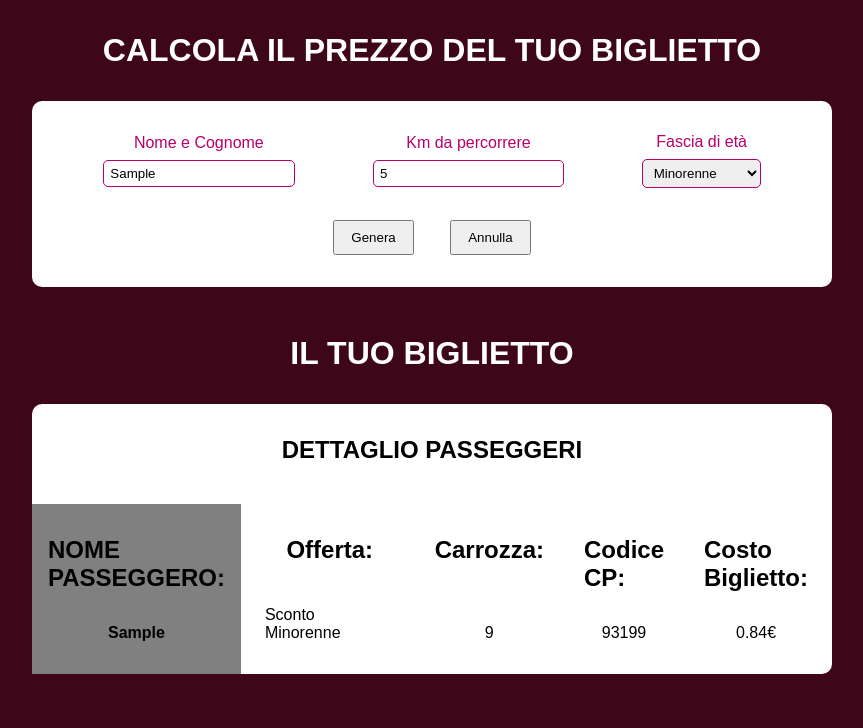
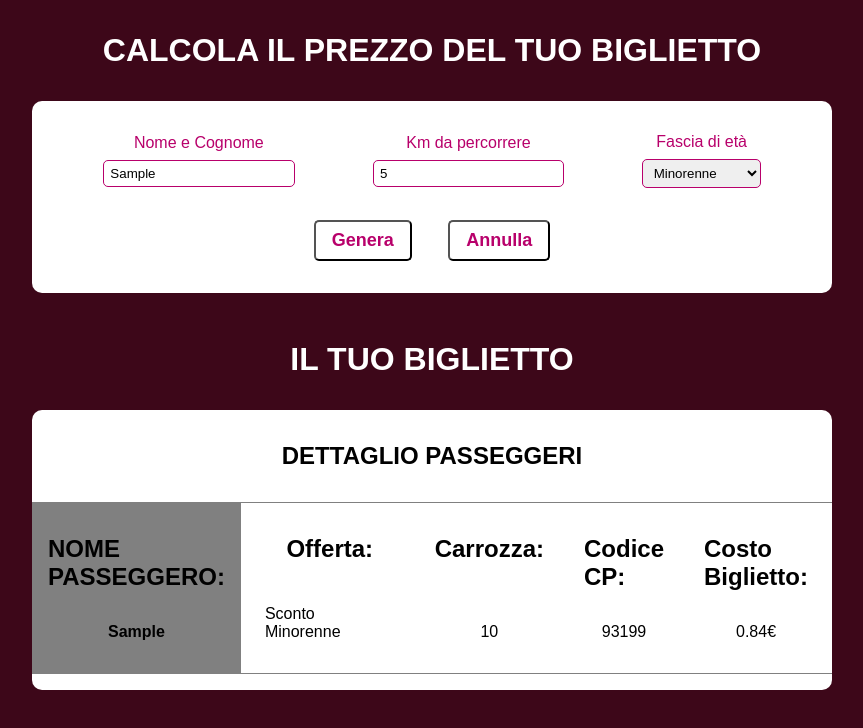
Before and after one commit to FrancescoViterbo/js-biglietto-treno-form, a plain HTML site: page index.html in a window 1280 px wide. Both pictures are taken after typing "Sample", "5" into the empty fields and a click on the button "Genera". Shown: the whole page, without its empty margins (208-1071 px from the left). Drawn offline with Linux system fonts and the light colour scheme.

Commit message:
piccoli miglioramenti grafici

```diff
--- a/script.js
+++ b/script.js
@@ -84,7 +84,7 @@ function generaBiglietto(event){
 
             /* Creo div contenente il nome dell'intestatario del biglietto */
             var titolo = "Carrozza:";
-            var dati = Math.floor(Math.random() * 13);
+            var dati = 1 + Math.floor(Math.random() * 13);
             classe = "";
             creaDettagliBiglietto(titolo, dati, classe);
 
@@ -99,6 +99,9 @@ function generaBiglietto(event){
             var dati = prezzo + "€";
             classe = "";
             creaDettagliBiglietto(titolo, dati, classe);
+
+            ticketContent.className = "gray-boder";
+            ticket.style.paddingBottom = "1rem";
 
             /* Funzione per creare i vari div del biglietto */
             function creaDettagliBiglietto(titolo, dati, classe){
--- a/style.css
+++ b/style.css
@@ -53,6 +53,16 @@ input, select {
 button {
     padding: 0.5rem 1rem;
     margin: 0 1rem;
+    border-radius: 5px;
+    color: rgb(184, 0, 107);
+    background-color: white;
+    font-weight: bold;
+    font-size: 18px;
+}
+
+button:hover {
+    color: white;
+    background-color: rgb(61, 7, 25);
 }
 
 #error-msg {
@@ -69,9 +79,14 @@ button {
     align-items: stretch;
 }
 
+.gray-boder {
+    border-top: 1px solid gray;
+    border-bottom: 1px solid gray;
+}
+
 #ticket-content>div {
     padding: 2rem 1rem;
-    margin: 0.5rem 0.5rem 0 0;
+    margin: 0 0.5rem 0 0;
     display: flex;
     flex-direction: column;
     justify-content: space-between;
```
